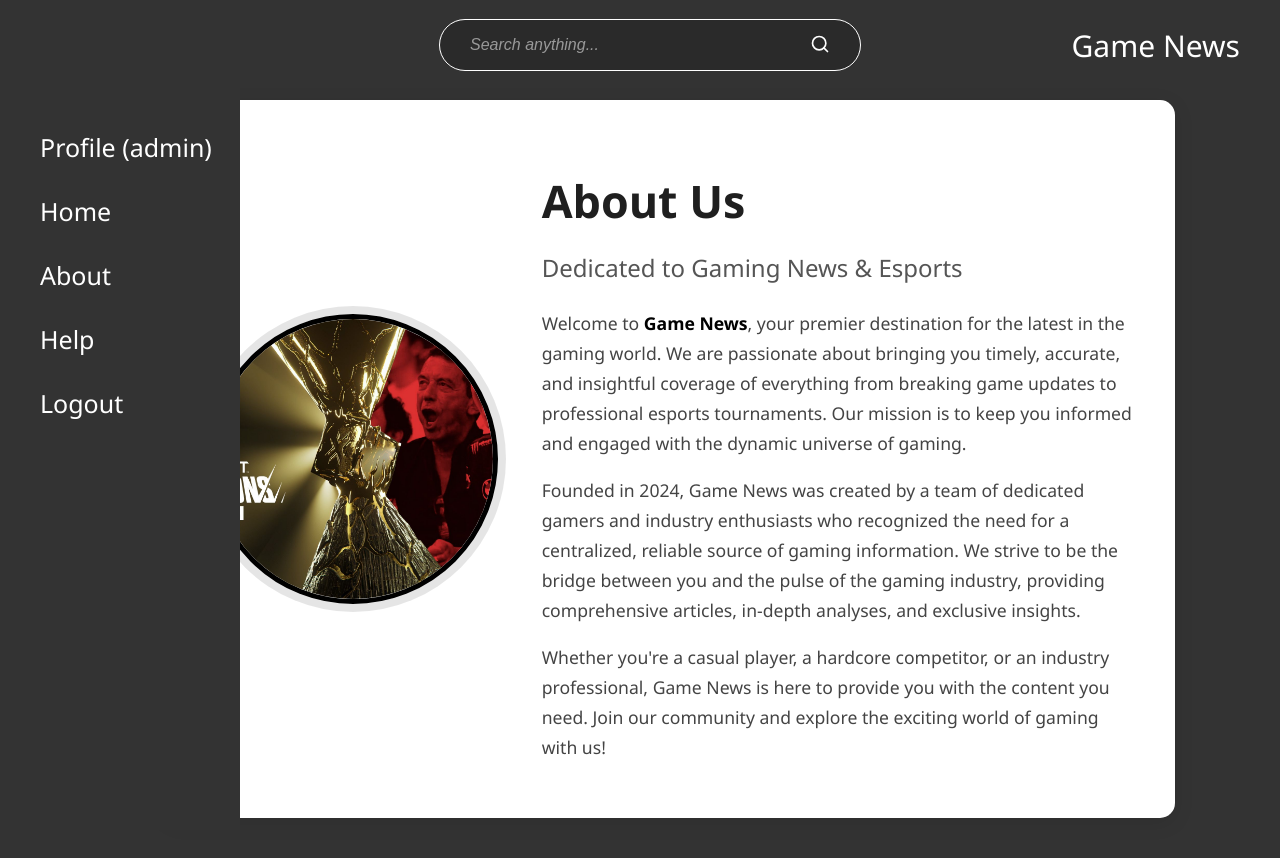
After one commit to Kuroi-Ken/web-berita, a PHP site: page /php/about.php in a window 1280 px wide. The commit adds this page. Run offline with PHP 8.4, Linux system fonts and the light colour scheme; a user stored in the database is signed in.

Commit message:
update abiut us

```diff
--- /dev/null
+++ b/css/about.css
@@ -0,0 +1,130 @@
+body {
+    margin: 0;
+    padding: 0;
+    font-family: "Segoe UI", sans-serif;
+    background-color: #333; /* Light background for the about page */
+    color: #333;
+    overflow-x: hidden; /* Prevent horizontal scroll */
+}
+
+/* Specific styles for the About Us content */
+.about-container {
+    padding: 100px 40px 40px 100px; /* Adjust padding for topbar and sidebar */
+    max-width: 1200px;
+    margin: 0 auto;
+    display: flex;
+    justify-content: center;
+    align-items: center;
+    min-height: calc(100vh - 100px); /* Adjust min-height to account for topbar */
+}
+
+.about-section {
+    display: flex;
+    flex-wrap: wrap;
+    align-items: center;
+    justify-content: center;
+    background: white;
+    border-radius: 15px;
+    box-shadow: 0 5px 20px rgba(0, 0, 0, 0.1);
+    padding: 40px;
+    gap: 40px; /* Space between image and content */
+}
+
+.about-image-wrapper {
+    flex: 1;
+    min-width: 250px; /* Minimum width for image to prevent it from becoming too small */
+    display: flex;
+    justify-content: center;
+    align-items: center;
+}
+
+.about-image {
+    width: 280px; /* Fixed width for the image */
+    height: 280px; /* Fixed height for the image */
+    border-radius: 50%; /* Makes the image circular */
+    object-fit: cover; /* Ensures the image covers the area without distortion */
+    border: 5px solid #000; /* Black border around the circle */
+    box-shadow: 0 0 0 8px rgba(0, 0, 0, 0.1); /* Larger, softer shadow outside the border */
+    transition: transform 0.3s ease-in-out;
+}
+
+.about-image:hover {
+    transform: scale(1.03); /* Slightly enlarge on hover */
+}
+
+.about-content {
+    flex: 2;
+    min-width: 300px; /* Minimum width for content */
+    max-width: 600px;
+}
+
+.about-content h1 {
+    font-size: 2.8em;
+    color: #1f1f1f;
+    margin-bottom: 10px;
+    font-weight: 700;
+}
+
+.about-content h2 {
+    font-size: 1.5em;
+    color: #555;
+    margin-bottom: 25px;
+    font-weight: 500;
+}
+
+.about-content p {
+    font-size: 1.1em;
+    line-height: 1.7;
+    margin-bottom: 15px;
+    color: #444;
+}
+
+.about-content p strong {
+    color: #000;
+}
+
+/* Responsive Adjustments */
+@media screen and (max-width: 768px) {
+    .about-container {
+        padding: 80px 20px 20px 20px; /* Adjust padding for smaller screens */
+    }
+
+    .about-section {
+        flex-direction: column; /* Stack image and content vertically */
+        text-align: center;
+        padding: 30px;
+        gap: 30px;
+    }
+
+    .about-image {
+        width: 200px;
+        height: 200px;
+    }
+
+    .about-content h1 {
+        font-size: 2.2em;
+    }
+
+    .about-content h2 {
+        font-size: 1.2em;
+    }
+
+    .about-content p {
+        font-size: 1em;
+    }
+}
+
+@media screen and (max-width: 480px) {
+    .about-section {
+        padding: 20px;
+    }
+
+    .about-image {
+        width: 180px;
+        height: 180px;
+    }
+
+    .about-content h1 {
+        font-size: 1.8em;
+    }
+}
--- /dev/null
+++ b/php/about.php
@@ -0,0 +1,80 @@
+<?php
+session_start();
+if (!isset($_SESSION['username'])) {
+    header("Location: php/login.php");
+    exit();
+}
+?>
+<!DOCTYPE html>
+<html lang="en">
+
+<head>
+    <meta charset="UTF-8">
+    <meta name="viewport" content="width=device-width, initial-scale=1.0">
+    <title>About Us - Game News</title>
+    <link rel="stylesheet" href="../css/about.css">
+    <link rel="stylesheet" href="../css/index.css">
+    <script src="https://unpkg.com/feather-icons"></script>
+</head>
+
+<body>
+    <div class="topbar">
+        <div class="search-wrapper">
+            <div class="search-container">
+                <input type="text" class="search-input" placeholder="Search anything...">
+                <button class="search-btn">
+                    <i data-feather="search"></i>
+                </button>
+            </div>
+        </div>
+        <div class="title">
+            <span class="span-text">Game News</span>
+        </div>
+    </div>
+    <div class="sidebar" id="sidebar">
+        <div class="menu-icon" id="menuIcon">
+            <i data-feather="menu"></i>
+        </div>
+        <ul class="nav">
+            <li><a href="#">Profile (<?php echo htmlspecialchars($_SESSION['username']); ?>)</a></li>
+            <li><a href="../index.php">Home</a></li>
+            <li><a href="about.php">About</a></li>
+            <li><a href="help.html">Help</a></li>
+            <li><a href="../php/logout.php">Logout</a></li>
+        </ul>
+    </div>
+
+    <div class="about-container">
+        <div class="about-section">
+            <div class="about-image-wrapper">
+                <img src="../assets/champion3.png" alt="About Us" class="about-image">
+            </div>
+            <div class="about-content">
+                <h1>About Us</h1>
+                <h2>Dedicated to Gaming News & Esports</h2>
+                <p>Welcome to <strong>Game News</strong>, your premier destination for the latest in the gaming world.
+                    We are passionate about bringing you timely, accurate, and insightful coverage of everything from
+                    breaking game updates to professional esports tournaments. Our mission is to keep you informed and
+                    engaged with the dynamic universe of gaming.</p>
+                <p>Founded in 2024, Game News was created by a team of dedicated gamers and industry enthusiasts who
+                    recognized the need for a centralized, reliable source of gaming information. We strive to be the
+                    bridge between you and the pulse of the gaming industry, providing comprehensive articles, in-depth
+                    analyses, and exclusive insights.</p>
+                <p>Whether you're a casual player, a hardcore competitor, or an industry professional, Game News is here
+                    to provide you with the content you need. Join our community and explore the exciting world of
+                    gaming with us!</p>
+            </div>
+        </div>
+    </div>
+
+    <script>
+    feather.replace();
+    const sidebar = document.getElementById("sidebar");
+    const menuIcon = document.getElementById("menuIcon");
+    menuIcon.addEventListener("click", () => {
+        sidebar.classList.toggle("sidebar-expanded");
+    });
+    </script>
+</body>
+
+</html>
```
Also changed, not shown: index.php (+97 -196 lines).
